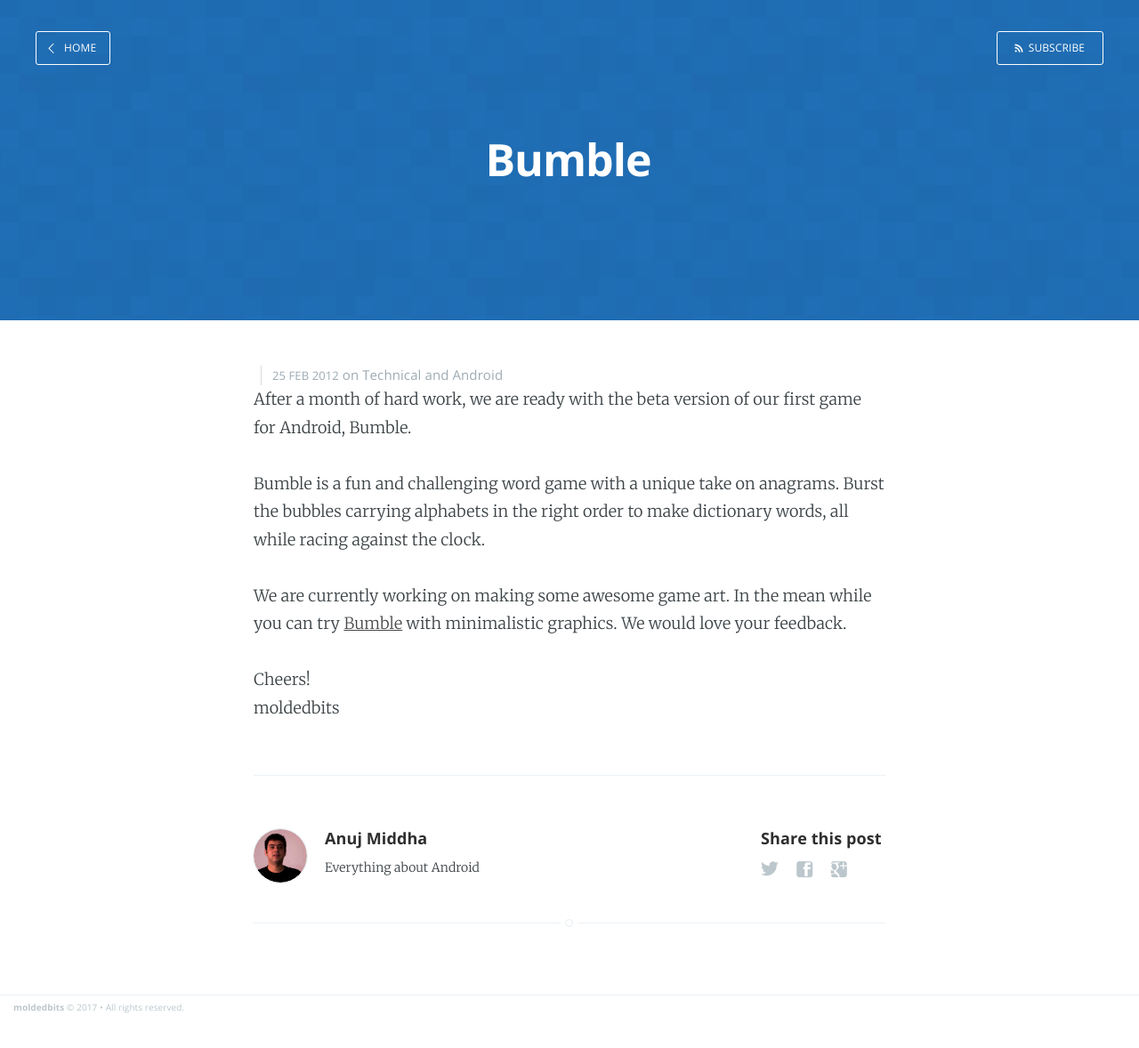
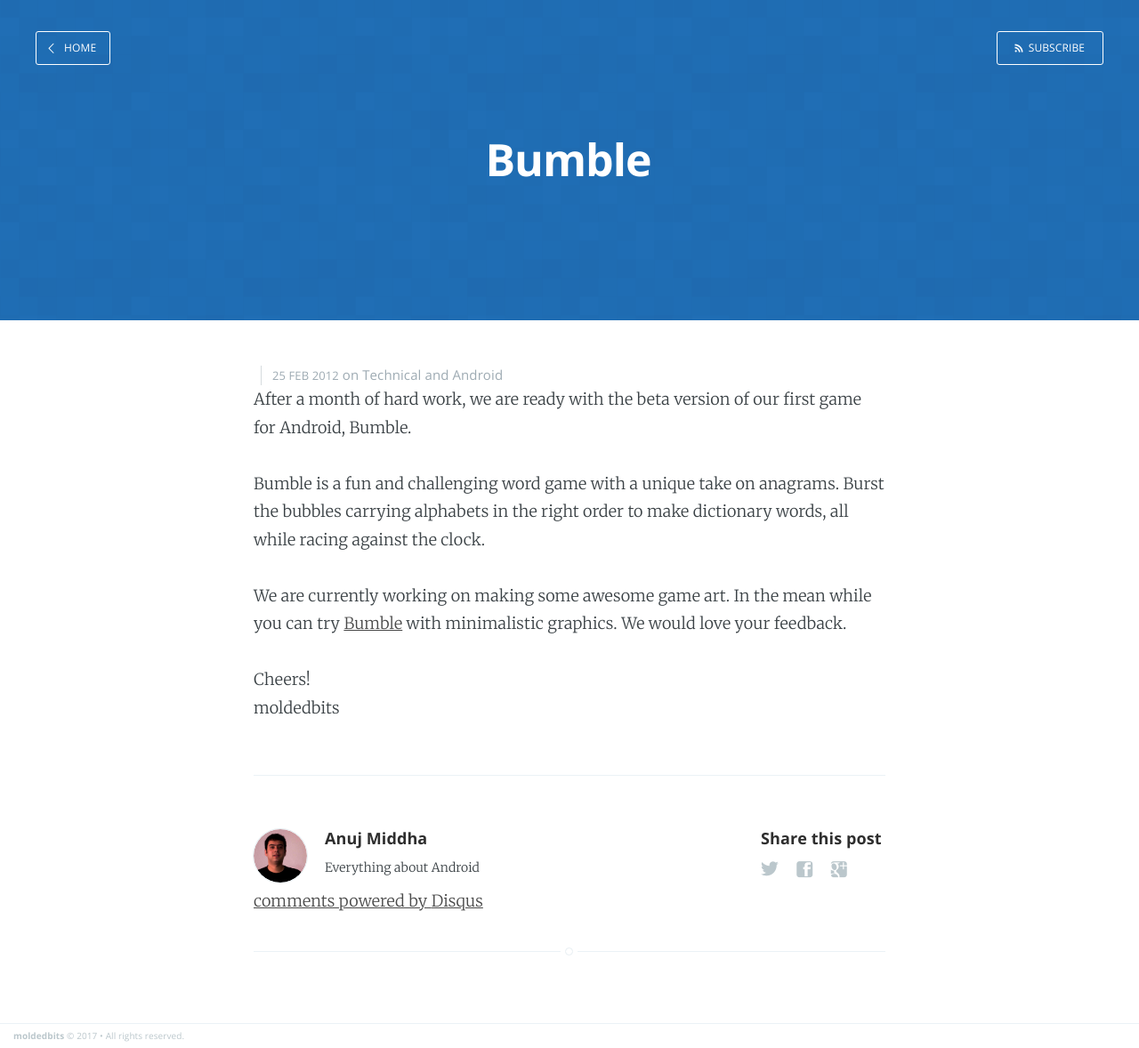
Before and after one commit to moldedbits/moldedbits.github.io, a Jekyll site: the page built from _posts/2012-02-25-bumble.md, in a window 1280 px wide. Shown: the whole page at 89% size. Built offline with Jekyll 4.4.1, drawn with Linux system fonts in a browser that asks for light colours; comment, search, counter and statistics services are not loaded; before the commit the page ends 1147 px from its top, so only the background shows below that.

Commit message:
+ adding comment configuration in layout only

```diff
--- a/_layouts/post.html
+++ b/_layouts/post.html
@@ -99,13 +99,14 @@
 
             <!-- Share links section -->
             {% include share.html %}
+        </footer>
 
-            <!-- Disqus comments -->
-            {% if page.disqus %}
-                {% include disqus.html %}
-            {% endif %}
-
-        </footer>
+        <section>
+          <!-- Disqus comments -->
+          {% if layout.disqus %}
+              {% include disqus.html %}
+          {% endif %}
+        </section>
 
     </article>
 
```
